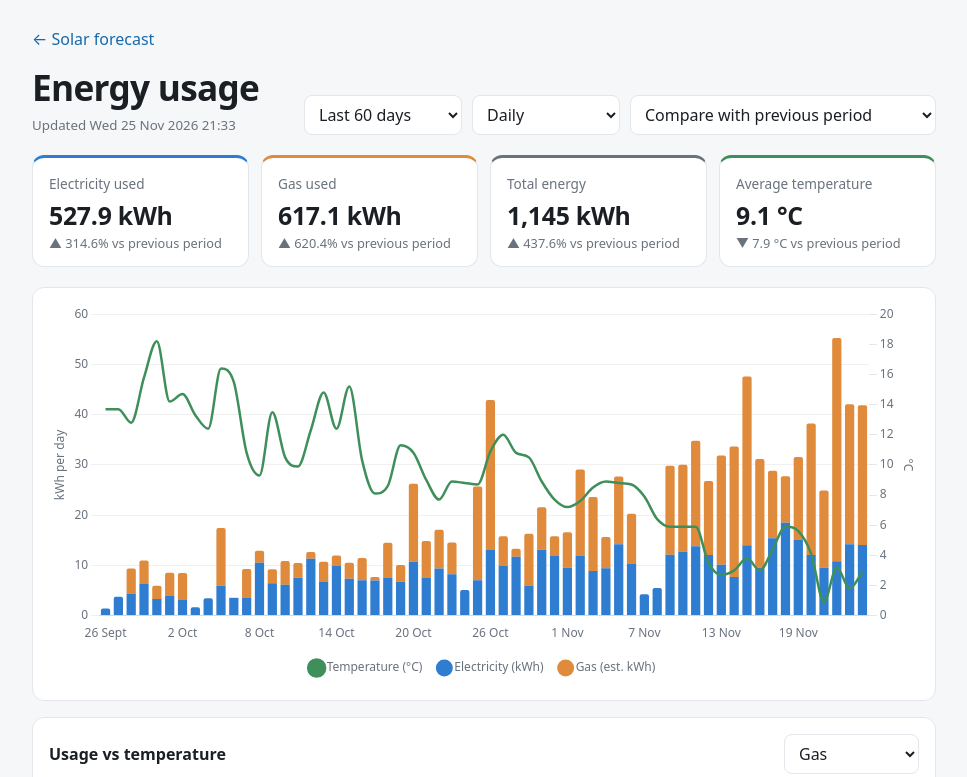
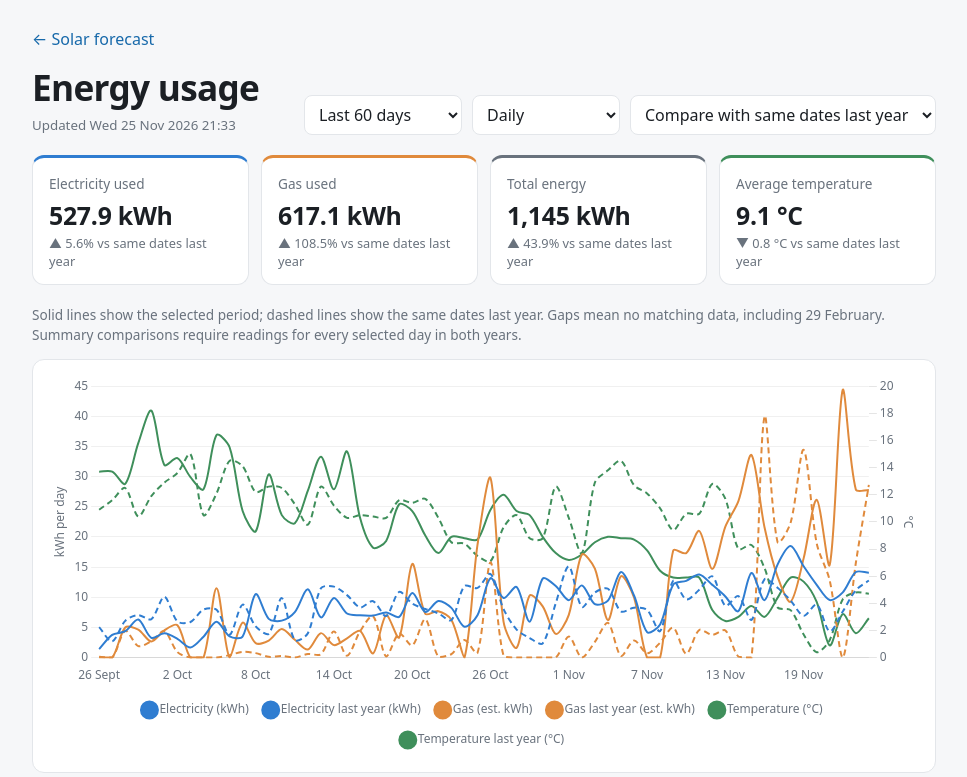
Before and after one commit to timmaulin/home-stats, a plain HTML site: page docs/usage.html in a window 1280 px wide. Shown: the top 777 px of the page, without its empty margins (156-1123 px from the left). Drawn offline with nearby package versions, Linux system fonts and the light colour scheme.

Commit message:
Show year-on-year usage graph
Co-authored-by: copilot-swe-agent[bot] <198982749+Copilot@users.noreply.github.com>

```diff
--- a/docs/usage.html
+++ b/docs/usage.html
@@ -62,9 +62,9 @@
       <option value="daily">Daily</option>
       <option value="avg7">7-day average</option>
     </select>
-    <select id="comparison" aria-label="Compare summary cards with">
+    <select id="comparison" aria-label="Comparison">
       <option value="previous">Compare with previous period</option>
-      <option value="year">Compare with same dates last year</option>
+      <option value="year" selected>Compare with same dates last year</option>
     </select>
   </div>
 </header>
@@ -74,7 +74,7 @@
   <div class="card" style="--accent:var(--muted)"><span class="label">Total energy</span><strong class="big" id="energy-total">—</strong><span class="delta" id="energy-delta"></span></div>
   <div class="card" style="--accent:var(--temp)"><span class="label">Average temperature</span><strong class="big" id="temperature-average">—</strong><span class="delta" id="temperature-delta"></span></div>
 </div>
-<p class="note" id="comparison-note" hidden>Year-on-year comparisons require readings for every selected day in both years. 29 February has no matching date in the previous year.</p>
+<p class="note" id="comparison-note" hidden>Solid lines show the selected period; dashed lines show the same dates last year. Gaps mean no matching data, including 29 February. Summary comparisons require readings for every selected day in both years.</p>
 <div class="panel"><div class="chart-wrap"><canvas id="usage-chart" aria-label="Daily usage and temperature chart"></canvas></div></div>
 <div class="panel">
   <div class="panel-head">
@@ -182,11 +182,38 @@ function render(){
   let gas = all.map(gasKwh);
   let temp = all.map(r => r.temperature_c);
   if(mode === 'avg7'){ elec = rolling(elec); gas = rolling(gas); temp = rolling(temp); }
+  const historical = yearComparison ? new Map(all.map((r, i) => [
+    r.date, {electricity: elec[i], gas: gas[i], temperature: temp[i]}
+  ])) : null;
   const n = rows.length;
-  elec = elec.slice(-n); gas = gas.slice(-n); temp = temp.slice(-n);
+  elec = n ? elec.slice(-n) : []; gas = n ? gas.slice(-n) : []; temp = n ? temp.slice(-n) : [];
 
   const cElec = css('--elec'), cGas = css('--gas'), cTemp = css('--temp');
   const text = css('--muted'), grid = css('--grid');
+  const datasets = yearComparison ? [
+    ...[
+      ['Electricity', elec, cElec, 'usage', 'electricity', 'kWh'],
+      ['Gas', gas, cGas, 'usage', 'gas', 'est. kWh'],
+      ['Temperature', temp, cTemp, 'temperature', 'temperature', '°C']
+    ].flatMap(([name, values, color, axis, field, unit]) => [
+      {type: 'line', label: `${name} (${unit})`, data: values, yAxisID: axis,
+       borderColor: color, backgroundColor: color, borderWidth: 2, pointRadius: 0,
+       pointHoverRadius: 4, tension: 0.3},
+      {type: 'line', label: `${name} last year (${unit})`,
+       data: rows.map(r => historical.get(previousYear(r.date))?.[field] ?? null),
+       yAxisID: axis, borderColor: color, backgroundColor: color, borderWidth: 2,
+       borderDash: [6, 4], pointRadius: 0, pointHoverRadius: 4, tension: 0.3,
+       lastYear: true}
+    ])
+  ] : [
+    {type: 'line', label: 'Temperature (°C)', data: temp, yAxisID: 'temperature', order: 0,
+     borderColor: cTemp, backgroundColor: cTemp, borderWidth: 2.5, pointRadius: 0,
+     pointHoverRadius: 4, tension: 0.3, cubicInterpolationMode: 'monotone'},
+    {type: 'bar', label: 'Electricity (kWh)', data: elec, yAxisID: 'usage', order: 1,
+     backgroundColor: cElec, borderRadius: 2, stack: 'energy', maxBarThickness: 18},
+    {type: 'bar', label: 'Gas (est. kWh)', data: gas, yAxisID: 'usage', order: 1,
+     backgroundColor: cGas, borderRadius: 2, stack: 'energy', maxBarThickness: 18}
+  ];
   Chart.defaults.font.family = getComputedStyle(document.body).fontFamily;
   Chart.defaults.color = text;
 
@@ -194,15 +221,7 @@ function render(){
   chart = new Chart($('usage-chart'), {
     data: {
       labels: rows.map(r => shortDate(r.date, range == null || rangeValue === '14m' || range > 365)),
-      datasets: [
-        {type: 'line', label: 'Temperature (°C)', data: temp, yAxisID: 'temperature', order: 0,
-         borderColor: cTemp, backgroundColor: cTemp, borderWidth: 2.5, pointRadius: 0,
-         pointHoverRadius: 4, tension: 0.3, cubicInterpolationMode: 'monotone'},
-        {type: 'bar', label: 'Electricity (kWh)', data: elec, yAxisID: 'usage', order: 1,
-         backgroundColor: cElec, borderRadius: 2, stack: 'energy', maxBarThickness: 18},
-        {type: 'bar', label: 'Gas (est. kWh)', data: gas, yAxisID: 'usage', order: 1,
-         backgroundColor: cGas, borderRadius: 2, stack: 'energy', maxBarThickness: 18}
-      ]
+      datasets
     },
     options: {
       responsive: true,
@@ -213,19 +232,20 @@ function render(){
         tooltip: {
           padding: 10, cornerRadius: 8, boxPadding: 4,
           callbacks: {
-            label: c => ' ' + c.dataset.label.replace(/ \(.*\)/, '') + ': ' +
+            label: c => ' ' + c.dataset.label.replace(/ \(.*\)/, '') +
+              (c.dataset.lastYear ? ' (' + shortDate(previousYear(rows[c.dataIndex].date), true) + ')' : '') + ': ' +
               (c.parsed.y != null ? fmt(c.parsed.y) + (c.dataset.yAxisID === 'temperature' ? ' °C' : ' kWh') : '—'),
             footer: items => {
-              const fuels = items.filter(i => i.dataset.yAxisID === 'usage');
+              const fuels = items.filter(i => i.dataset.type === 'bar' && i.dataset.yAxisID === 'usage');
               return fuels.length > 1 ? 'Total: ' + fmt(fuels.reduce((t, i) => t + (i.parsed.y ?? 0), 0)) + ' kWh' : '';
             }
           }
         }
       },
       scales: {
-        x: {stacked: true, grid: {display: false}, ticks: {maxRotation: 0, autoSkip: true, maxTicksLimit: 10}},
+        x: {stacked: !yearComparison, grid: {display: false}, ticks: {maxRotation: 0, autoSkip: true, maxTicksLimit: 10}},
         usage: {
-          stacked: true, position: 'left', beginAtZero: true,
+          stacked: !yearComparison, position: 'left', beginAtZero: true,
           grid: {color: grid}, border: {display: false},
           title: {display: true, text: 'kWh per day'}
         },
```
Also changed, not shown: test_usage_page.js (+46 -0 lines), 1 other file.
